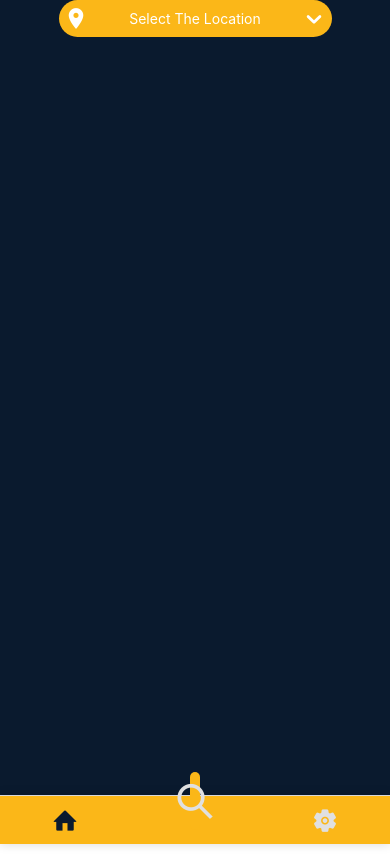
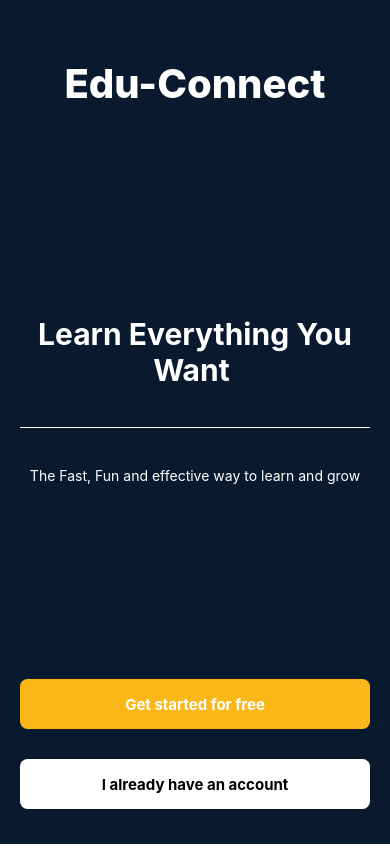
Before and after one commit to Makhdoom-Sharif/EduConnect_RN, a React Native app: screen / in a window 390 px wide. After the commit the page ends 844 px from the top, so only its background shows below. Built offline with nearby package versions, Linux system fonts and the light colour scheme.

Commit message:
Android navigation issue fixed

```diff
--- a/package.json
+++ b/package.json
@@ -11,7 +11,7 @@
   },
   "dependencies": {
     "@react-navigation/bottom-tabs": "^6.5.2",
-    "@react-navigation/native": "^6.1.1",
+    "@react-navigation/native": "^6.1.2",
     "@react-navigation/native-stack": "^6.9.7",
     "install": "^0.13.0",
     "react": "18.1.0",
--- a/src/Navigation/index.jsx
+++ b/src/Navigation/index.jsx
@@ -139,7 +139,7 @@ const Stack = createNativeStackNavigator();
 const Navigation = () => {
   return (
     <NavigationContainer>
-      <Stack.Navigator initialRouteName="Home">
+      <Stack.Navigator initialRouteName="LandingScreen">
         <Stack.Screen
           name="LoginScreen"
           component={Login}
```
Also changed, not shown: 2 other files (tests, documents, lock files or other folders).
